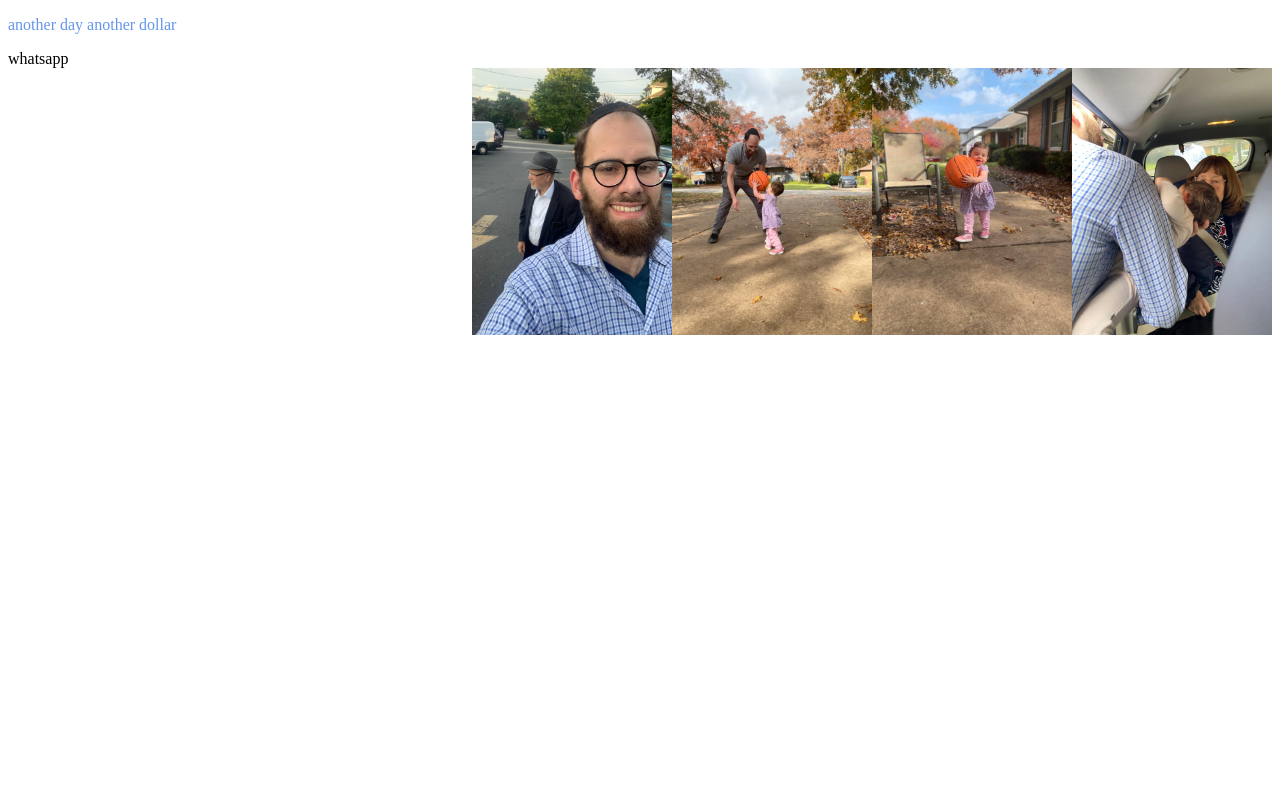
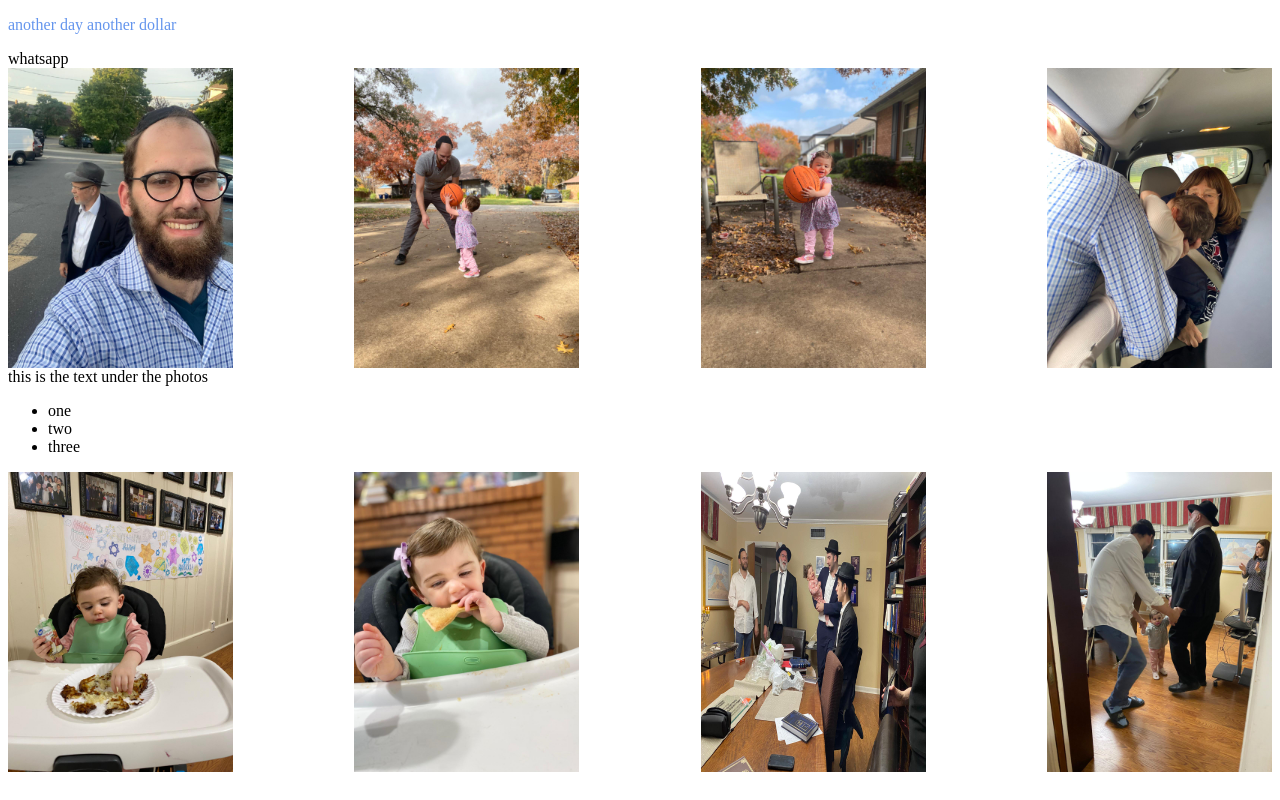
Before and after one commit to DFWYitz/monday-drill, a plain HTML site: page index.html in a window 1280 px wide. Drawn offline with Linux system fonts and the light colour scheme.

Commit message:
added images changed styling

```diff
--- a/index.html
+++ b/index.html
@@ -13,6 +13,18 @@
         <img src="./WhatsApp Image 2024-12-24 at 15.21.32_58652977.jpg" alt="bubby">
     </div>
 
+    <p2>this is the text under the photos</p2>
+
+    <ul>
+        <li>one</li>
+        <li>two</li>
+        <li>three</li>
+    </ul>
+<div class="mid-page-images"><img src="./latkes.jpg" alt="baby eating latkes">
+<img src="./chaunakh cookie.jpg" alt="baby eating chaunkah cookies">
+<img src="./menorah dance 2.jpg" alt="dancing during menorah lighting">
+<img src="./menorah dance.jpg" alt="menorah">
+</div>
     <meta charset="UTF-8">
     <meta name="viewport" content="width=device-width, initial-scale=1.0">
     <title>Document</title>
--- a/style.css
+++ b/style.css
@@ -1,4 +1,5 @@
 p{color: cornflowerblue;}
 
-.four-photos{display: flex; justify-content: flex-end; }
-img{max-width:200px;}
+.four-photos{display: flex; justify-content: space-between; }
+img{max-width: 225px;}
+.mid-page-images{display:flex;justify-content: space-between;}
```
Also changed, not shown: chaunakh cookie.jpg (added), latkes.jpg (added), menorah dance 2.jpg (added), menorah dance.jpg (added), uncle dance.jpg (added).
